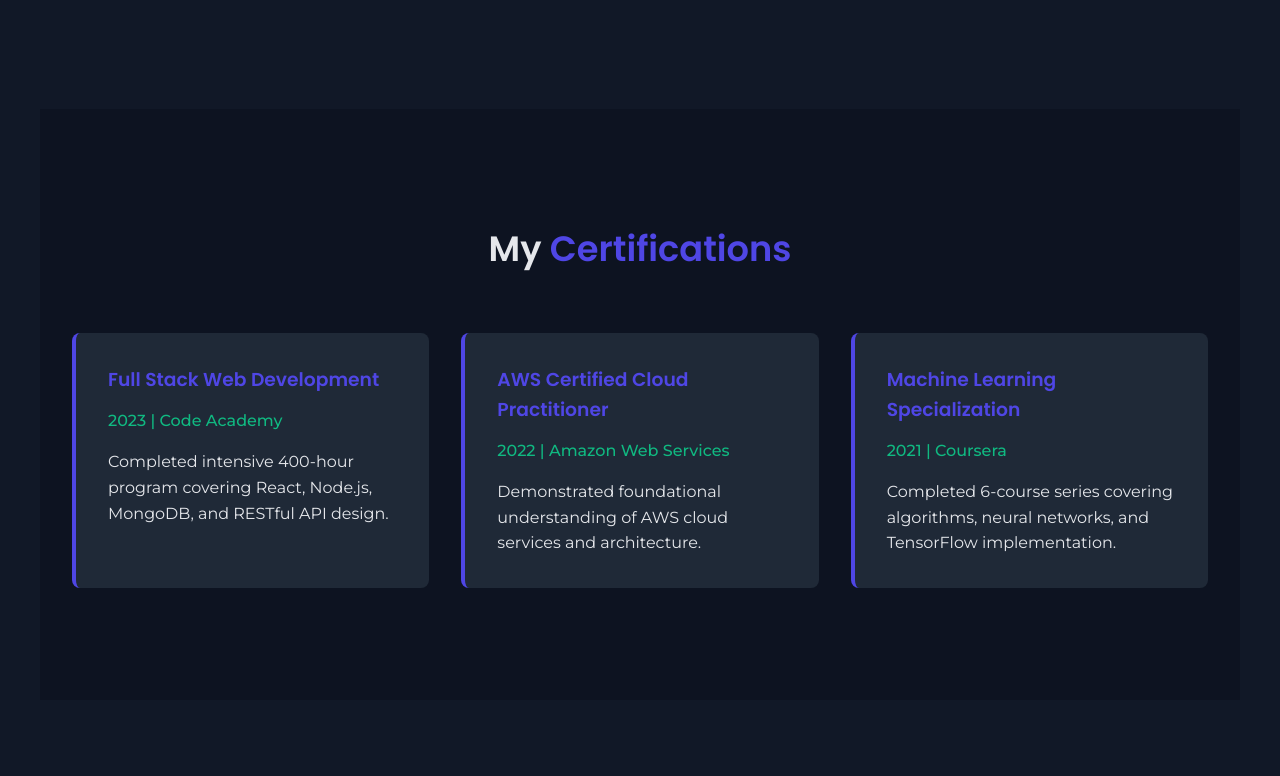
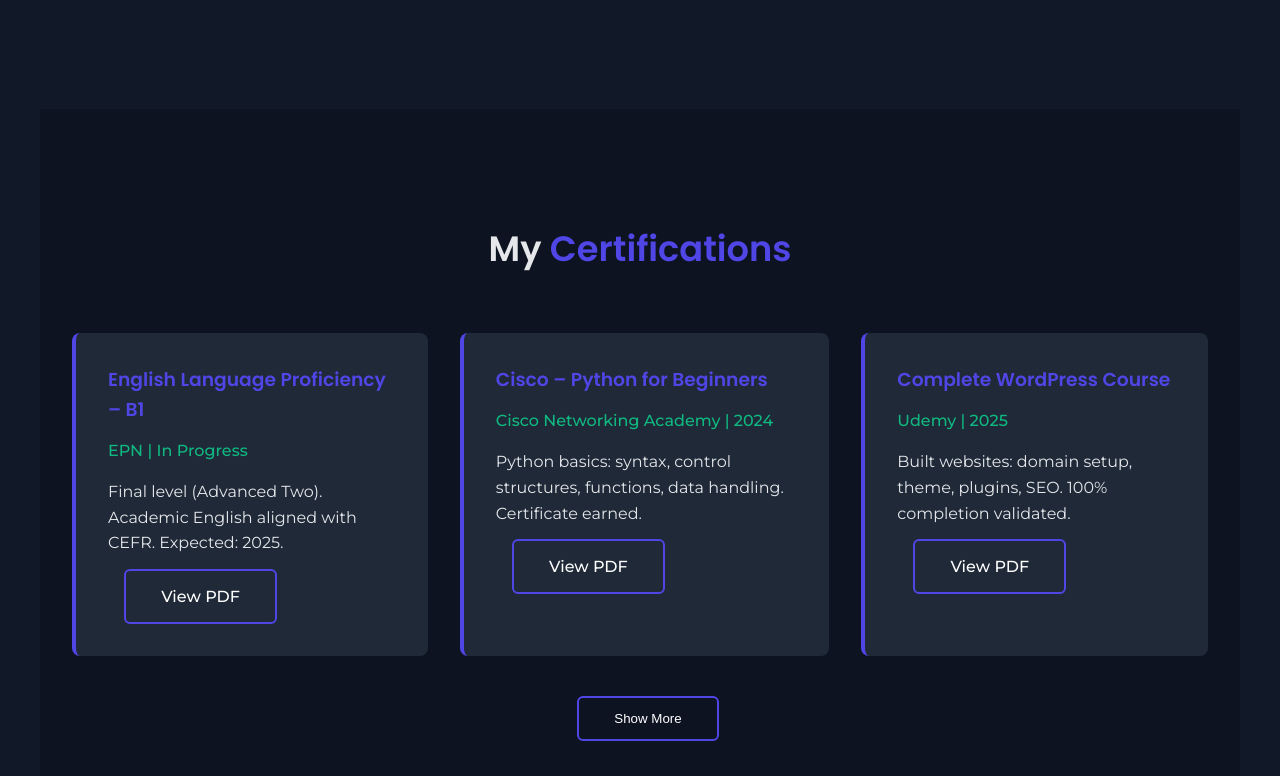
Before and after one commit to Harry-GNS/PersonalPage, a plain HTML site: page Veamos2.html in a window 1280 px wide. Shown: the part 1424-2200 px from the top of the page. Drawn offline with Linux system fonts and the light colour scheme.

Commit message:
Enhance certifications section with new layout, additional certifications, and interactive show/hide functionality for improved user experience

```diff
--- a/Veamos2.html
+++ b/Veamos2.html
@@ -528,27 +528,103 @@ I’m focused on developing both my technical and personal skills every day.</p>
 </section>
 
 
-    <!-- Certifications Section -->
-    <section id="certifications">
-        <h2 class="section-title">My <span>Certifications</span></h2>
-        <div class="certs-container">
-            <div class="cert-card">
-                <h3>Full Stack Web Development</h3>
-                <span class="date">2023 | Code Academy</span>
-                <p>Completed intensive 400-hour program covering React, Node.js, MongoDB, and RESTful API design.</p>
+<!-- Certifications Section -->
+
+<!-- Certifications Section -->
+<section id="certifications">
+    <h2 class="section-title">My <span>Certifications</span></h2>
+    <div class="certs-scroll" style="overflow-x: auto; padding-bottom: 1rem;">
+        <div class="certs-flex" style="display: flex; gap: 2rem; min-width: 100%;">
+            <!-- Main 3 certifications as cards -->
+            <div class="cert-card" style="min-width: 340px; max-width: 370px;">
+                <h3>English Language Proficiency – B1</h3>
+                <span class="date">EPN | In Progress</span>
+                <p>Final level (Advanced Two). Academic English aligned with CEFR. Expected: 2025.</p>
+                <a href="ruta-certificado-ingles.pdf" target="_blank" class="btn btn-outline" style="margin-top: 0.8rem;">View PDF</a>
             </div>
-            <div class="cert-card">
-                <h3>AWS Certified Cloud Practitioner</h3>
-                <span class="date">2022 | Amazon Web Services</span>
-                <p>Demonstrated foundational understanding of AWS cloud services and architecture.</p>
+            <div class="cert-card" style="min-width: 340px; max-width: 370px;">
+                <h3>Cisco – Python for Beginners</h3>
+                <span class="date">Cisco Networking Academy | 2024</span>
+                <p>Python basics: syntax, control structures, functions, data handling. Certificate earned.</p>
+                <a href="ruta-certificado-cisco.pdf" target="_blank" class="btn btn-outline" style="margin-top: 0.8rem;">View PDF</a>
             </div>
-            <div class="cert-card">
-                <h3>Machine Learning Specialization</h3>
-                <span class="date">2021 | Coursera</span>
-                <p>Completed 6-course series covering algorithms, neural networks, and TensorFlow implementation.</p>
+            <div class="cert-card" style="min-width: 340px; max-width: 370px;">
+                <h3>Complete WordPress Course</h3>
+                <span class="date">Udemy | 2025</span>
+                <p>Built websites: domain setup, theme, plugins, SEO. 100% completion validated.</p>
+                <a href="ruta-certificado-wordpress.pdf" target="_blank" class="btn btn-outline" style="margin-top: 0.8rem;">View PDF</a>
+            </div>
+            <!-- Hidden/extra certifications -->
+            <div id="more-certs" style="display: none;">
+                <div class="cert-card" style="min-width: 340px; max-width: 370px;">
+                    <h3>Extra Certification Example</h3>
+                    <span class="date">Institution | Year</span>
+                    <p>Short description of the extra certification.</p>
+                    <a href="ruta-certificado-extra.pdf" target="_blank" class="btn btn-outline" style="margin-top: 0.8rem;">View PDF</a>
+                </div>
+                <!-- Agrega más aquí -->
             </div>
         </div>
-    </section>
+    </div>
+    <div style="text-align:center; margin-top:1.5rem;">
+        <button id="showMoreCerts" class="btn btn-outline">
+            Show More
+        </button>
+        <button id="showLessCerts" class="btn btn-outline" style="display:none;">
+            Show Less
+        </button>
+    </div>
+    <style>
+        /* Scrollbar bonita y oscura para la sección de certificados */
+        .certs-scroll {
+            scrollbar-width: thin;
+            scrollbar-color: var(--primary) var(--card-bg);
+        }
+        .certs-scroll::-webkit-scrollbar {
+            height: 10px;
+            background: var(--card-bg);
+            border-radius: 6px;
+        }
+        .certs-scroll::-webkit-scrollbar-thumb {
+            background: var(--primary);
+            border-radius: 6px;
+        }
+        .certs-flex {
+            display: flex;
+            gap: 2rem;
+        }
+        #more-certs {
+            display: none;
+            gap: 2rem;
+        }
+        @media (max-width: 900px) {
+            .certs-flex {
+                gap: 1rem;
+            }
+        }
+    </style>
+    <script>
+        // Mostrar más/menos certificados al hacer clic
+        document.addEventListener('DOMContentLoaded', function() {
+            var btnMore = document.getElementById('showMoreCerts');
+            var btnLess = document.getElementById('showLessCerts');
+            var more = document.getElementById('more-certs');
+            if(btnMore && btnLess && more) {
+                btnMore.onclick = function() {
+                    more.style.display = 'flex';
+                    btnMore.style.display = 'none';
+                    btnLess.style.display = 'inline-block';
+                };
+                btnLess.onclick = function() {
+                    more.style.display = 'none';
+                    btnMore.style.display = 'inline-block';
+                    btnLess.style.display = 'none';
+                };
+            }
+        });
+    </script>
+</section>
+
 
     <!-- Experience Section -->
     <section id="experience">
```
